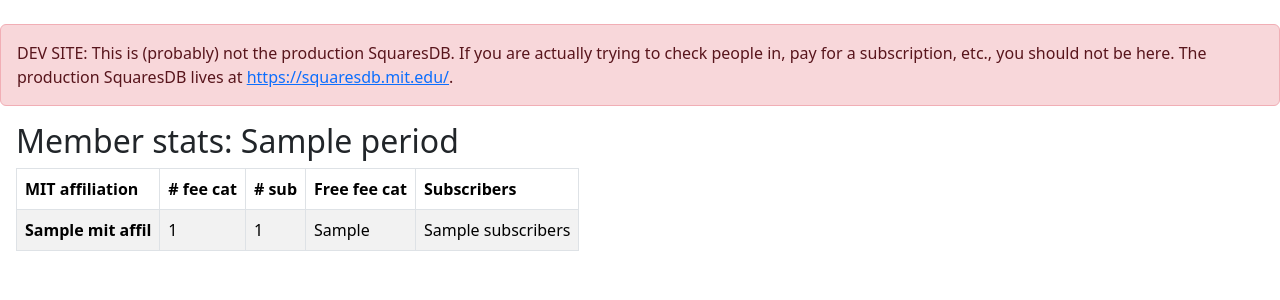
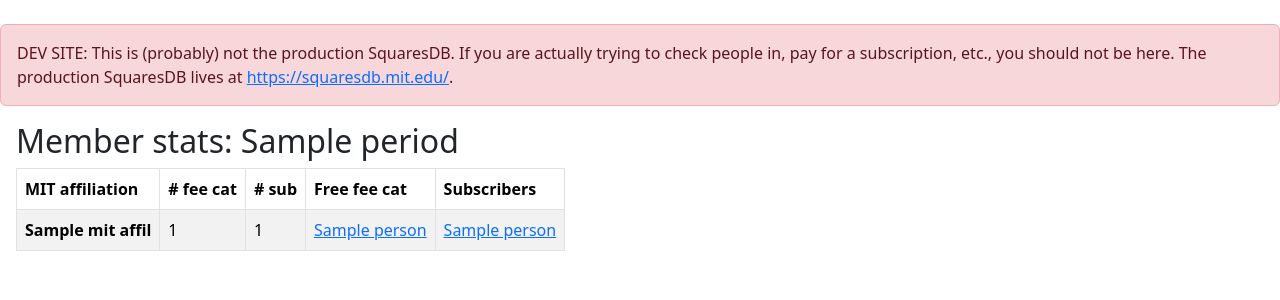
Before and after one commit to tech-squares/squaresdb, a Django app: template squaresdb/gate/templates/gate/member_stats.html in a window 1280 px wide. Shown: the part 60-360 px from the top of the page. Run offline with Django 5.2, Linux system fonts and the light colour scheme; the template is opened without the code that fills it: most values are stand-ins (such as "Sample title", 1, 10 or a date in 2020); some libraries are stand-ins or nearby versions.

Commit message:
gate: Link to admin in member stats view
The member stats view is a natural place to discover "oops, these people
aren't students any more", so make it easy to get from there to the
admin to fix them.

```diff
--- a/squaresdb/gate/templates/gate/member_stats.html
+++ b/squaresdb/gate/templates/gate/member_stats.html
@@ -24,8 +24,10 @@
       <th scope='row'>{{mit_affil.name}}</th>
       <td>{{mit_affil.free_fee_cat|length}}</td>
       <td>{{mit_affil.subscribers|length}}</td>
-      <td>{{mit_affil.free_fee_cat}}</td>
-      <td>{{mit_affil.subscribers}}</td>
+      <td>{% for person in mit_affil.free_fee_cat %}
+          <a href='{% url 'admin:membership_person_change' person.pk %}'>{{person}}</a>{%if not forloop.last%},{%endif%}{%endfor%}</td>
+      <td>{% for person in mit_affil.subscribers%}
+          <a href='{% url 'admin:membership_person_change' person.pk %}'>{{person}}</a>{%if not forloop.last%},{%endif%}{%endfor%}</td>
     </tr>
 {% endfor %}
   </tbody>
```
